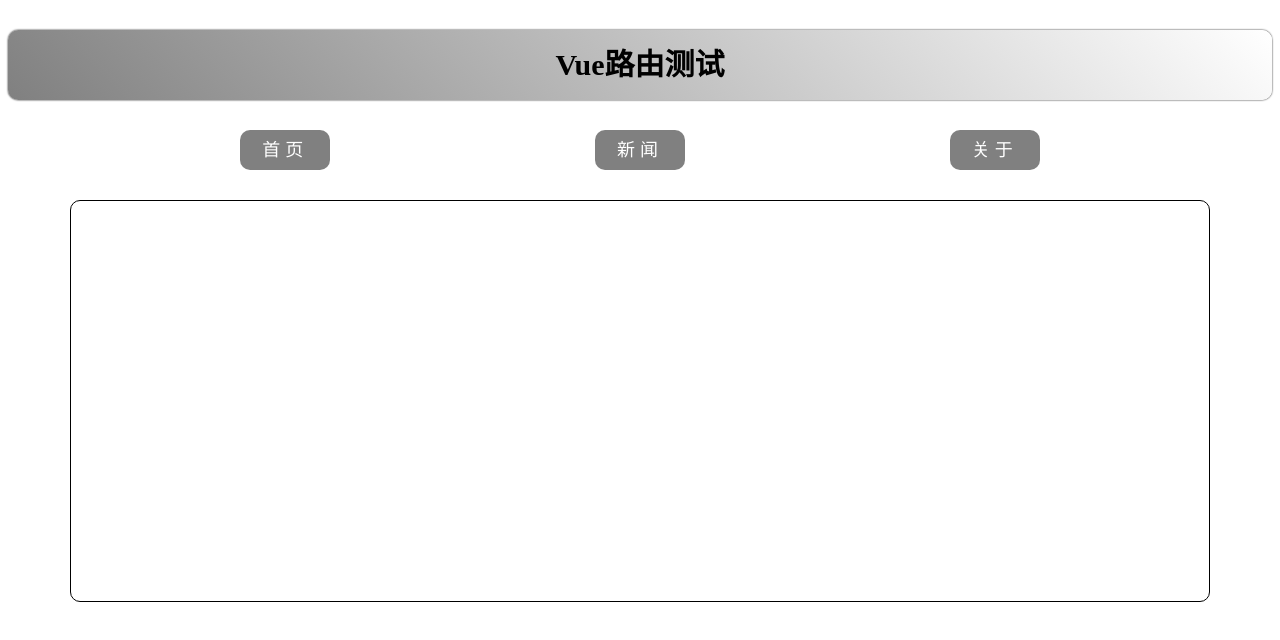
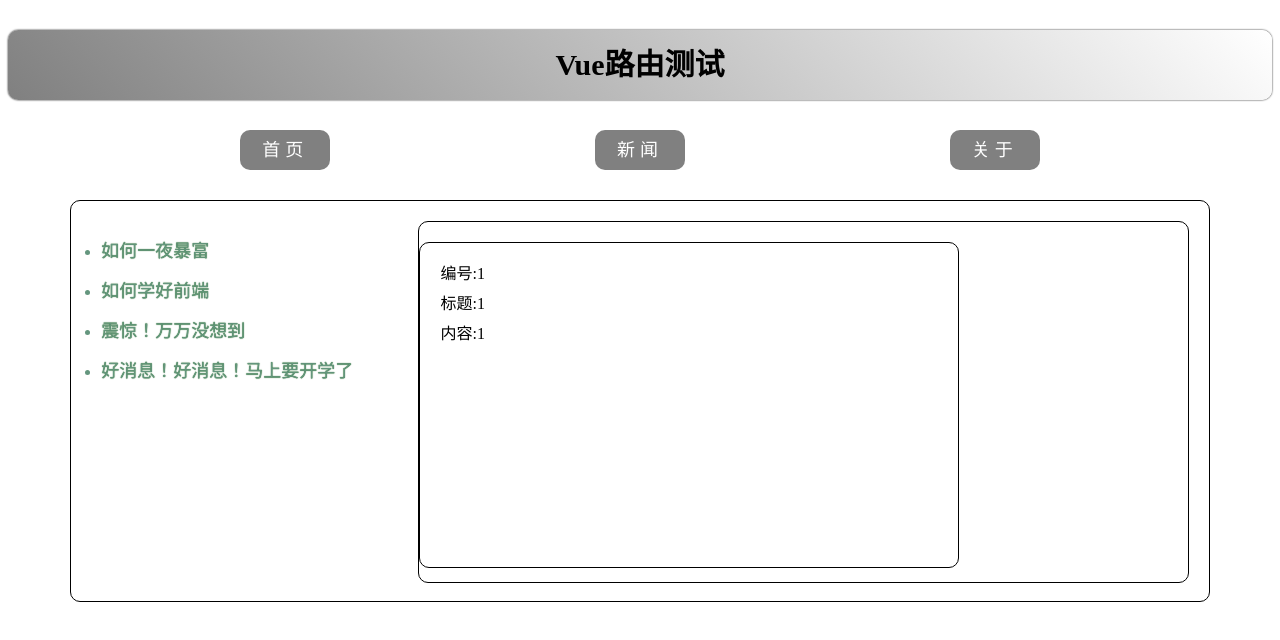
Before and after one commit to dorothy-yl/vue3, a Vue app: page /#/news/detail/1/1/1 in a window 1280 px wide. Before the commit this address led to /#/. Shown: the top 640 px of the page. Built offline with nearby package versions, Linux system fonts and the light colour scheme.

Commit message:
路由_params参数

```diff
--- a/src/App.vue
+++ b/src/App.vue
@@ -3,9 +3,9 @@
     <Header></Header>
     <!-- 导航区 -->
     <div class="navigate">
-        <RouterLink to="/home" active-class="xiaozhupeiqi">首页</RouterLink>
-        <RouterLink to="/news" active-class="xiaozhupeiqi">新闻</RouterLink>
-        <RouterLink to="/about" active-class="xiaozhupeiqi">关于</RouterLink>
+      <RouterLink to="/home" active-class="active">首页</RouterLink>
+      <RouterLink to="/news" active-class="active">新闻</RouterLink>
+      <RouterLink :to="{ path: '/about' }" active-class="active">关于</RouterLink>
     </div>
     <!-- 展示区 -->
     <div class="main-content">
@@ -15,7 +15,7 @@
 </template>
 
 <script lang="ts" setup name="App">
-    import {RouterView,RouterLink} from 'vue-router'
+import { RouterView, RouterLink } from 'vue-router'
 import Header from './components/Header.vue'
 
 </script>
@@ -33,11 +33,13 @@
   box-shadow: 0 0 2px;
   font-size: 30px;
 }
+
 .navigate {
   display: flex;
   justify-content: space-around;
   margin: 0 100px;
 }
+
 .navigate a {
   display: block;
   text-align: center;
@@ -51,6 +53,7 @@
   font-size: 18px;
   letter-spacing: 5px;
 }
+
 .navigate a.xiaozhupeiqi {
   background-color: #64967E;
   color: #ffc268;
@@ -58,6 +61,7 @@
   text-shadow: 0 0 1px black;
   font-family: 微软雅黑;
 }
+
 .main-content {
   margin: 0 auto;
   margin-top: 30px;
--- /dev/null
+++ b/src/pages/Detail.vue
@@ -0,0 +1,26 @@
+<template>
+    <div class="news-content">
+        <ul class="news-list">
+            <li>编号:{{ route.params.id}}</li>
+            <li>标题:{{ route.params.title}}</li>
+            <li>内容:{{ route.params.content}}</li>
+        </ul>
+    </div>
+</template>
+
+<script setup lang="ts" name="About">
+import { useRoute } from 'vue-router'
+const route = useRoute()
+console.log(route)
+</script>
+
+<style scoped>
+.news-list {
+    list-style: none;
+    padding-left: 20px;
+}
+
+.news-list>li {
+    line-height: 30px;
+}
+</style>
--- a/src/pages/News.vue
+++ b/src/pages/News.vue
@@ -1,16 +1,27 @@
 <template>
   <div class="news">
+    <!-- 导航区 -->
     <ul>
-        <li><a href="#">新闻001</a></li>
-        <li><a href="#">新闻002</a></li>
-        <li><a href="#">新闻003</a></li>
-        <li><a href="#">新闻004</a></li>
+      <li v-for="news in newsList" :key="news.id">
+        <RouterLink :to="`/news/detail/${news.id}/${news.title}/${news.content}`">{{ news.title }}</RouterLink>
+      </li>
     </ul>
+    <!-- 展示区 -->
+     <div class=" news-content">
+          <RouterView></RouterView>
+  </div>
   </div>
 </template>
 
 <script setup lang="ts" name="News">
-
+import { reactive } from 'vue'
+import { RouterView, RouterLink } from 'vue-router'
+const newsList = reactive([
+  { id: 1, title: '如何一夜暴富', content: '别白日做梦了，好好上班吧' },
+  { id: 2, title: '如何学好前端', content: '每天坚持写代码' },
+  { id: 3, title: '震惊！万万没想到', content: '今天居然能中奖' },
+  { id: 4, title: '好消息！好消息！马上要开学了', content: '作业还没有写完' },
+])
 </script>
 
 <style scoped>
@@ -21,11 +32,18 @@
   justify-content: space-between;
   height: 100%;
 }
+
 .news ul {
   margin-top: 30px;
-    list-style: none;
+  /* list-style: none; */
   padding-left: 10px;
 }
+
+.news li::marker {
+  color: #64967E;
+}
+
+
 .news li>a {
   font-size: 18px;
   line-height: 40px;
@@ -33,6 +51,7 @@
   color: #64967E;
   text-shadow: 0 0 1px rgb(0, 84, 0);
 }
+
 .news-content {
   width: 70%;
   height: 90%;
--- a/src/router/index.ts
+++ b/src/router/index.ts
@@ -1,24 +1,34 @@
 
 
-import {createRouter, createWebHashHistory} from 'vue-router'
+import {createRouter, createWebHistory,createWebHashHistory,} from 'vue-router'
 import Home from '@/pages/Home.vue'
 import About from '@/pages/About.vue'
 import News from '@/pages/News.vue'
+import Detail from '@/pages/Detail.vue'
 
 const router = createRouter({
     history:createWebHashHistory(),
     routes:[
         {
+            name:'zhuye',
             path:'/home',
             component:Home
         },
         {
+            name:'guanyu',
             path:'/about',
             component:About
         },
         {
+            name:'xinwen',
             path:'/news',
-            component:News
+            component:News,
+            children:[
+                {
+                    path:'detail/:id/:title/:content',
+                    component:Detail
+                }
+            ]
         }
     ]
 })
```
Lines whose indentation alone changed are shown as unchanged.
